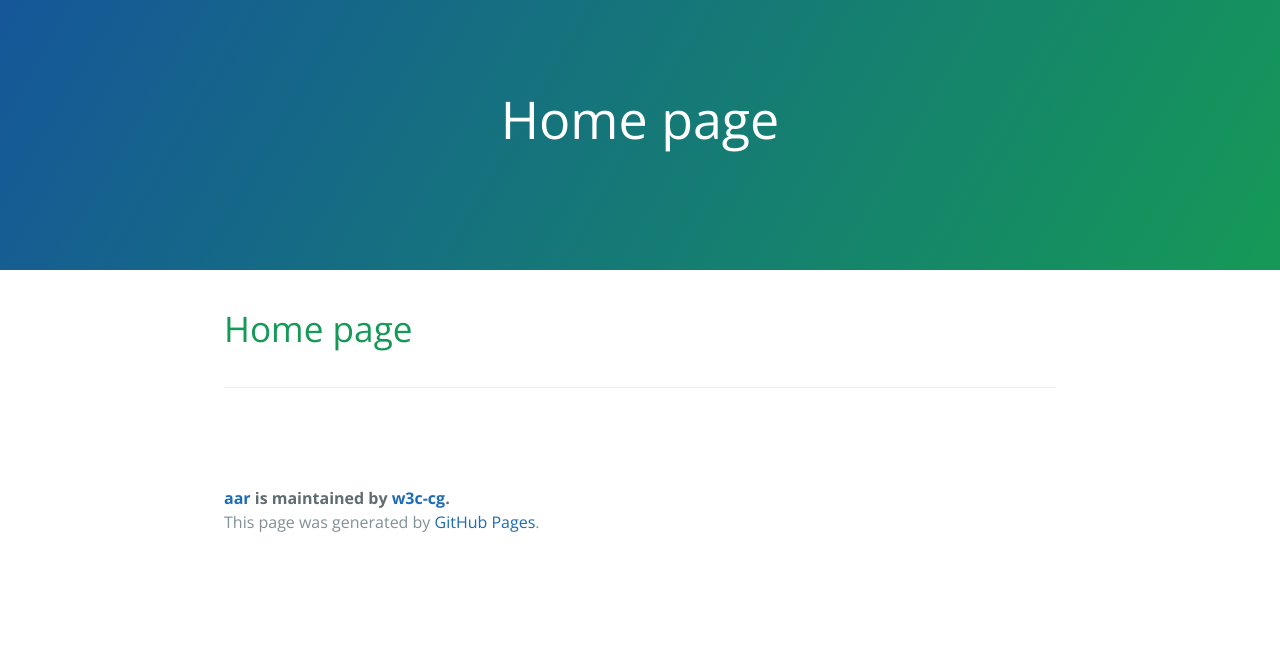
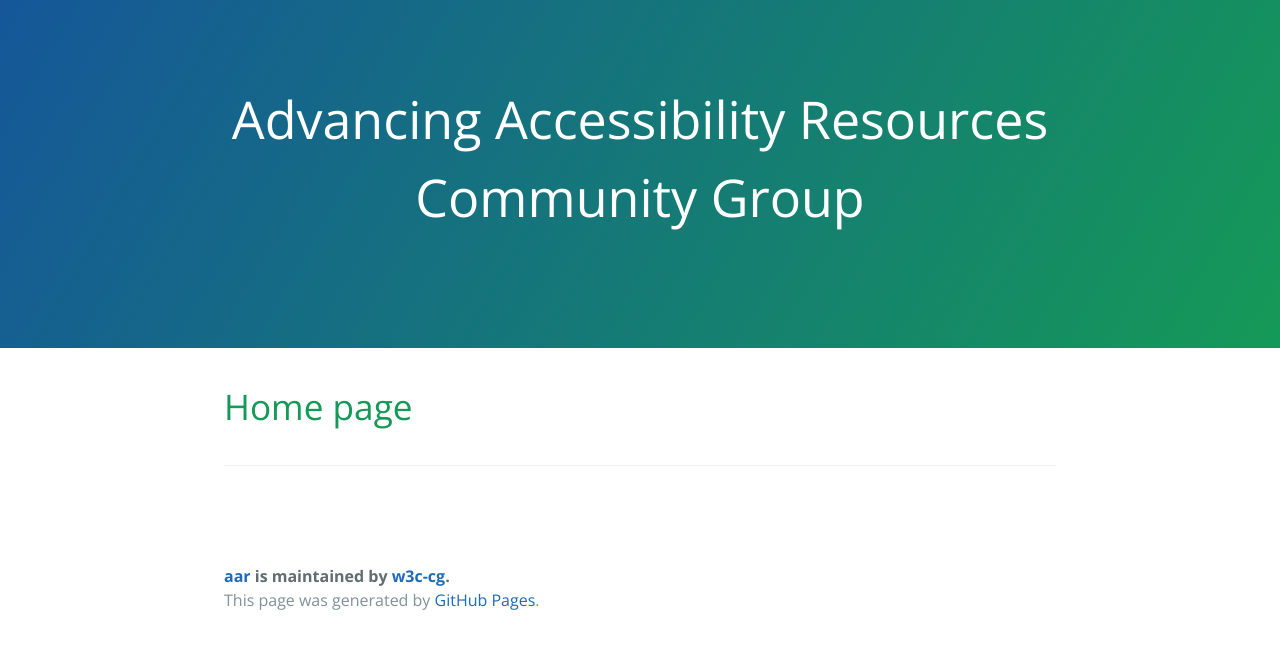
Before and after one commit to w3c-cg/aar, a Jekyll site: the page built from index.md, in a window 1280 px wide. Shown: the top 649 px of the page. Built offline with Jekyll 4.4.1, drawn with Linux system fonts in a browser that asks for light colours; the repository's description, which GitHub fills in, is left out; our own code applies the rules of GitHub Pages for plain Markdown files.

Commit message:
testing theme

```diff
--- a/index.md
+++ b/index.md
@@ -1,5 +1,6 @@
 ---
 layout: default
+title: Advancing Accessibility Resources Community Group
 ---
 
 # Home page
```
